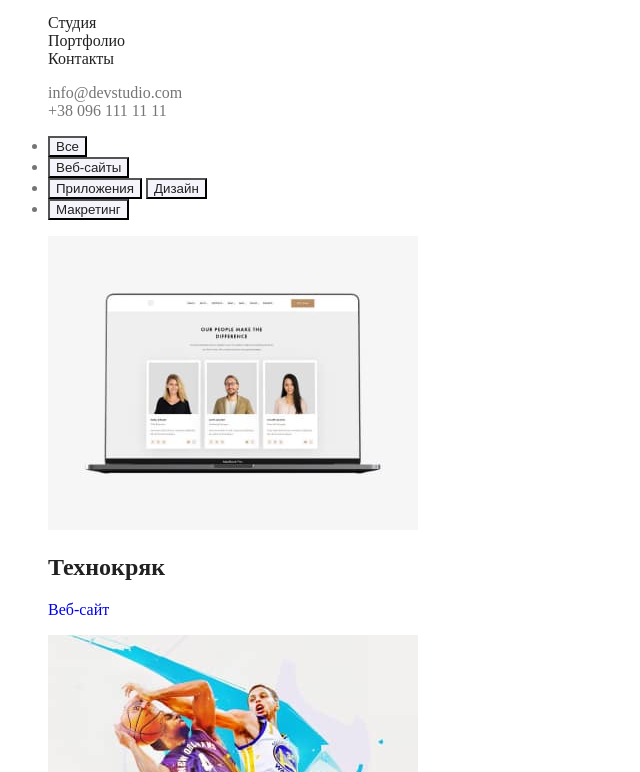
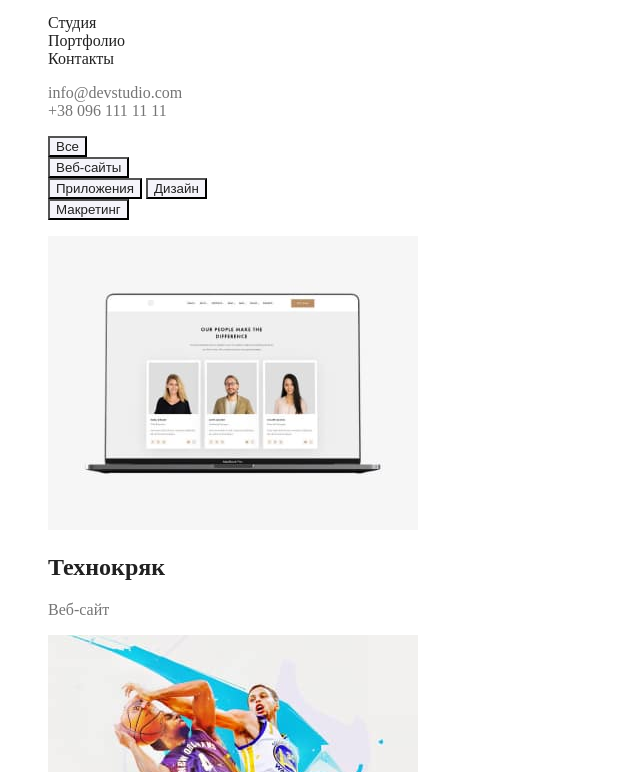
Before and after one commit to Industrialguard/goit-markup-hw-02, a plain HTML site: page portfolio.html in a window 1280 px wide. Shown: the part 28-800 px from the top of the page, without its empty margins (0-640 px from the left). Drawn offline with Linux system fonts and the light colour scheme.

Commit message:
Предфинальная стилизация цвета

```diff
--- a/css/styles.css
+++ b/css/styles.css
@@ -133,6 +133,10 @@ body {
 /* Portfolio section !!! */
 
 /* Buttons */
+.button-list {
+  list-style: none;
+}
+
 .filter-button {
   background-color: var(--hero-text-color);
   color: var(--title-text-color);
@@ -152,6 +156,7 @@ body {
   list-style: none;
 }
 .card-link {
+  color: var(--primary-text-color);
   text-decoration: none;
 }
 .card-title {
```
